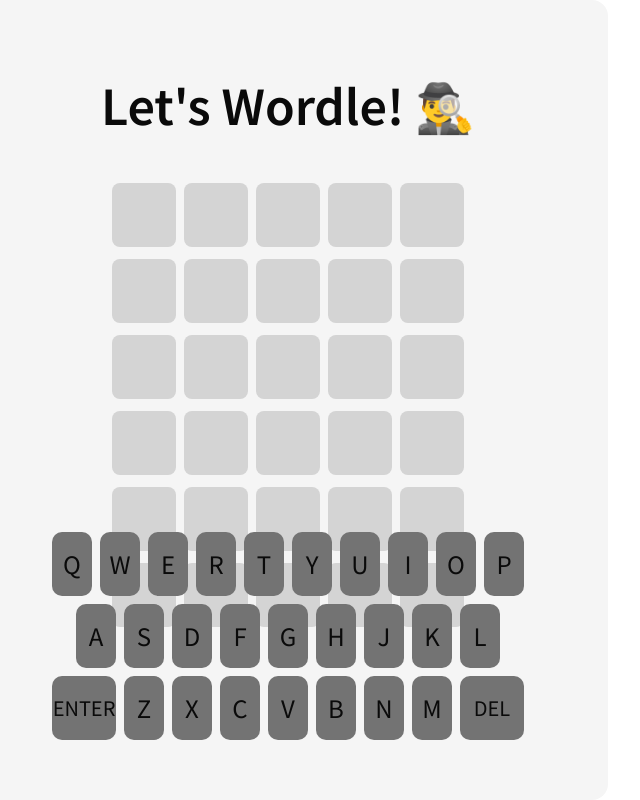
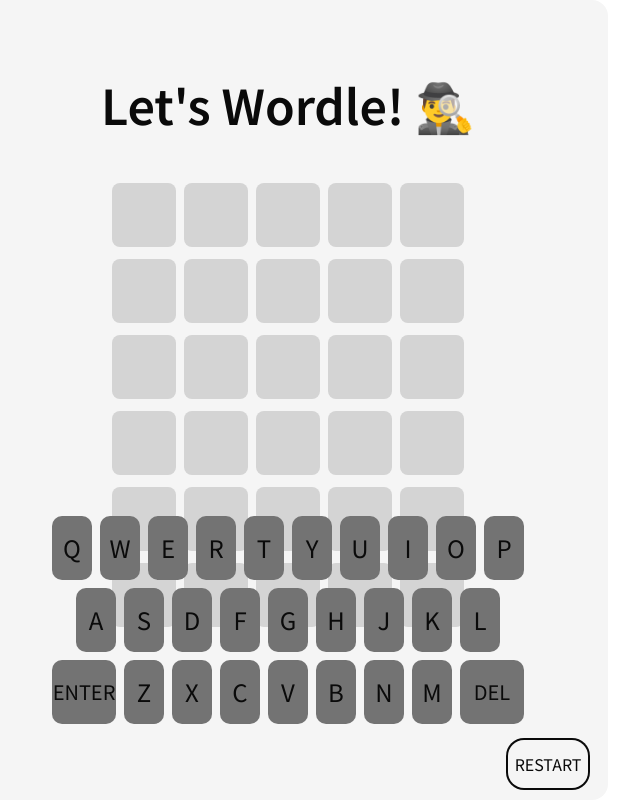
Before and after one commit to youngjjju/Wordle_YJ, a Next.js app: page / in a window 1280 px wide. Shown: the top 800 px of the page, without its empty margins (352-992 px from the left). Built offline with nearby package versions, Linux system fonts and the light colour scheme.

Commit message:
Adjust keyboard position and add restart button for improved navigation

```diff
--- a/app/page.tsx
+++ b/app/page.tsx
@@ -33,7 +33,15 @@
         answerUpperCase={answerUpperCase}
         answerArray={answerArray}
       />
-      <Keyboard className="absolute bottom-10" />
+      <Keyboard className="absolute bottom-14" />
+      <div className="w-full h-16 flex justify-end">
+        <a
+          href="/ "
+          className="w-20 rounded-2xl ring-2 bottom-3 flex justify-center mr-5 h-12 items-center absolute"
+        >
+          RESTART
+        </a>
+      </div>
     </div>
   );
 }
```
